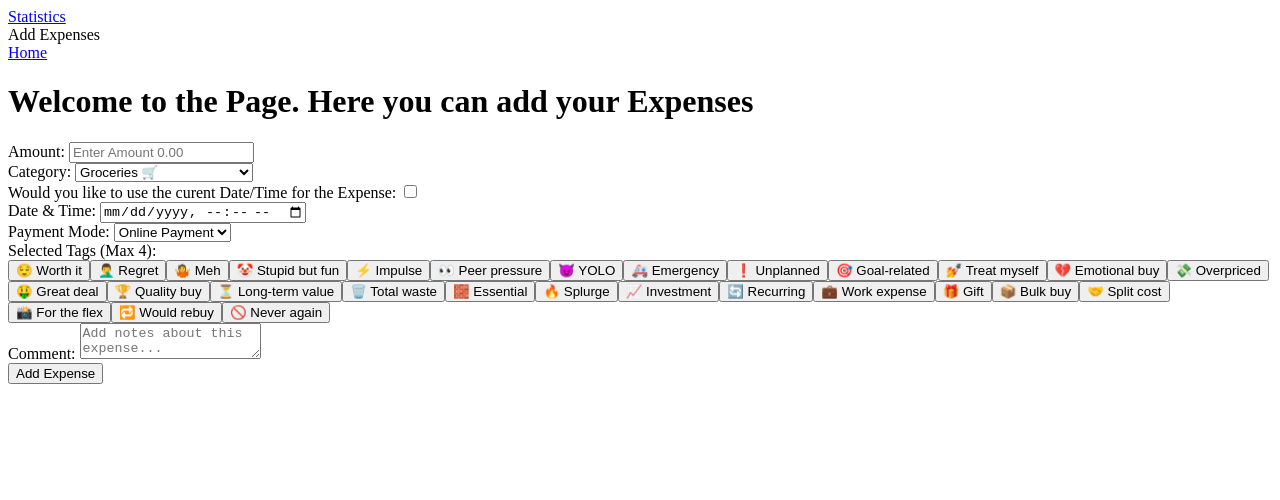
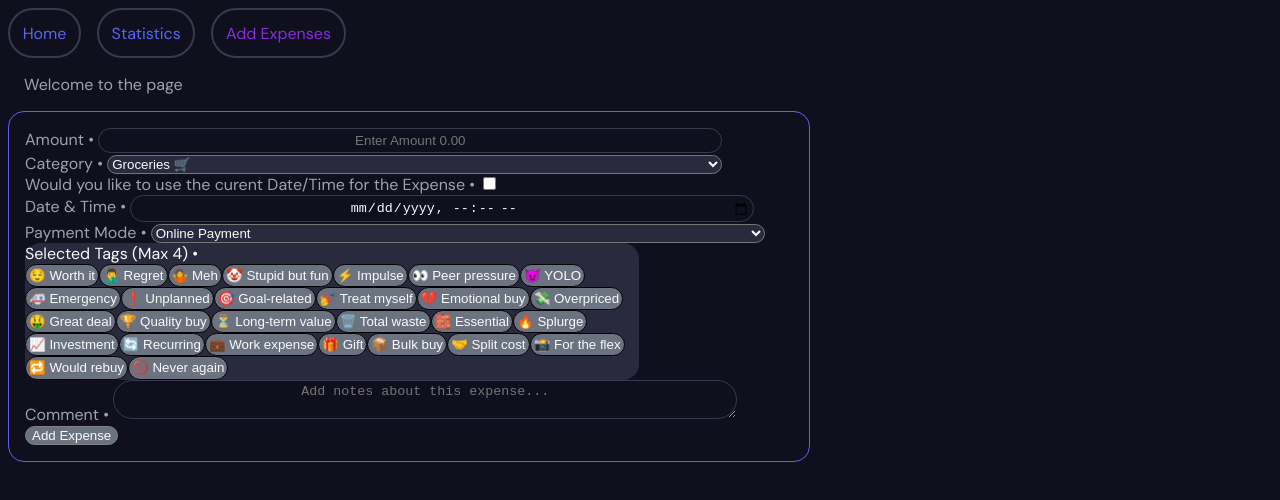
Before and after one commit to Bijay-Codes/Expenses-Tracker, a plain HTML site: page HTML/AddExpenses.html in a window 1280 px wide. Drawn offline with nearby package versions, Linux system fonts and the light colour scheme.

Commit message:
Added css to the add expenses page

```diff
--- /dev/null
+++ b/CSS/AddExpenses.css
@@ -0,0 +1,160 @@
+:root {
+    /* Dark theme base (keep these) */
+    --prim-bg-color: #0f0f1e;
+    --sec-bg-color: #1a1a2e;
+    --main-bg-color: #2a2a3e;
+    --prim-border-color: #3a3a4e;
+
+    /* Text colors */
+    --prim-text: #f9fafb;
+    --sec-text: #9ca3af;
+    --comment-text: #c4c4c4;
+
+    /* Judgment colors (for tags/cards) */
+    --good-decision: #10b981;
+    --bad-decision: #ef4444;
+    --neutral-decision: #f59e0b;
+
+    /* Amount highlight */
+    --amount-color: #fbbf24;
+
+    /* Old accent colors (can still use these for buttons) */
+    --acc1: #5865f2;
+    --acc2: #4752c4;
+    --prim-green: #57f287;
+    --sec-orange: #faa61a;
+    --sec-red: #ed4245;
+    --prim-grey: #6b7280;
+}
+
+
+body {
+    font-family: 'DM Sans', sans-serif;
+    font-weight: 300;
+    background-color: var(--prim-bg-color);
+    background-size: 120px 120px;
+    background-repeat: repeat;
+    color: var(--sec-text);
+}
+
+.greeting {
+    /* text-align: center; */
+    padding: 1rem;
+}
+
+/* Navbar */
+a {
+    text-decoration: none;
+    color: inherit;
+    font-family: inherit;
+}
+
+.navbar-links {
+    display: flex;
+    color: var(--prim-text);
+    gap: 1rem;
+}
+
+.tabs {
+    font: inherit;
+    background-color: transparent;
+    border: 2px solid var(--prim-border-color);
+    color: var(--acc1);
+    padding: 1%;
+    border-radius: 999px;
+
+}
+
+.tabs:hover {
+    color: blueviolet;
+    transition: color 1s;
+}
+
+.selected-page {
+    color: blueviolet;
+}
+
+.selected-page:hover {
+    background-color: var(--sec-bg-color);
+    color: var(--acc1);
+    transition: background-color 1.5s, color 1s;
+}
+
+#expense-form {
+    width: 60vw;
+    height: auto;
+    background-color: transparent;
+    padding: 1rem;
+    border: 0.5px solid var(--acc1);
+    border-radius: 1rem;
+}
+
+input[type="number"]::-webkit-inner-spin-button,
+input[type="number"]::-webkit-outer-spin-button {
+    -webkit-appearance: none;
+    margin: 0;
+}
+
+/* Limited browsers only i will add others in future */
+.inputs {
+    background-color: var(--prim-bg-color);
+    color: var(--prim-text);
+    border: 1px solid var(--prim-border-color);
+    border-radius: 999px;
+    text-align: center;
+    padding: 0.5%;
+    height: 10%;
+    width: 80%;
+}
+
+.tags-button {
+    background-color: var(--prim-grey);
+    color: var(--prim-text);
+    border: 1px solid black;
+    text-align: center;
+    padding: 0.5%;
+    border-radius: 999px;
+}
+
+.tags-list::-webkit-scrollbar {
+    width: 6px;
+}
+
+.tags-list::-webkit-scrollbar-thumb {
+    background: #555;
+    border-radius: 10px;
+}
+
+.tags-list::-webkit-scrollbar-track {
+    background: transparent;
+}
+
+.tags-list {
+    max-height: 40vh;
+    max-width: 60vw;
+    overflow-y: auto;
+}
+
+.selected {
+    background-color: var(--prim-green);
+}
+
+.select {
+    background-color: var(--main-bg-color);
+    color: var(--prim-text);
+    border-radius: 1rem;
+    height: 10%;
+    width: 80%;
+}
+
+.add-button {
+    background-color: var(--prim-grey);
+    color: var(--prim-text);
+    border: 1px solid grey;
+    border-radius: 1rem;
+}
+
+.add-button:hover {
+    background-color: var(--good-decision);
+    border: 1px solid var(--prim-green);
+}
--- a/HTML/AddExpenses.html
+++ b/HTML/AddExpenses.html
@@ -4,54 +4,58 @@
 <head>
     <meta charset="UTF-8">
     <meta name="viewport" content="width=device-width, initial-scale=1.0">
-    <title>Document</title>
+    <title>Expenses-Tracker/AddPage</title>
+    <link rel="preconnect" href="https://fonts.googleapis.com">
+    <link rel="preconnect" href="https://fonts.gstatic.com" crossorigin>
+    <link href="https://fonts.googleapis.com/css2?family=Outfit:wght@700&family=DM+Sans:wght@400;500&display=swap"
+        rel="stylesheet">
+
+    <link rel="stylesheet" href="../CSS/AddExpenses.css">
 </head>
 
 <body>
-    <div class="navbar links">
+    <div class="navbar-links">
+        <div class="tabs"><a href="./Home.html">Home</a></div>
         <div class="tabs"><a href="./Statistics.html">Statistics</a></div>
-        <div class="tabs">Add Expenses</div>
-        <div class="tabs selected"><a href="./Home.html">Home</a></div>
+        <div class="tabs selected-page">Add Expenses</div>
     </div>
-
-    <h1>Welcome to the Page. Here you can add your Expenses</h1>
+    <div class="greeting">Welcome to the page</div>
     <form id="expense-form">
         <div class="form-header">
             <div class="form-amount">
-                <label for="amount">Amount: </label>
-                <input type="number" name="amount" placeholder="Enter Amount 0.00" required>
+                <label for="amount">Amount • </label>
+                <input type="number" name="amount" placeholder="Enter Amount 0.00" required class="inputs">
             </div>
             <div class="form-category">
-                <label for="category">Category: </label>
-                <select name="category"dataset-input-type="category"class="category-list"></select>
+                <label for="category">Category • </label>
+                <select name="category" dataset-input-type="category" class="category-list select"></select>
             </div>
         </div>
         <div class="form-body">
             <div class="form-date-time">
-                <label for="current-date-time">Would you like to use the curent Date/Time for the Expense: </label>
+                <label for="current-date-time">Would you like to use the curent Date/Time for the Expense • </label>
                 <input type="checkbox" name="checkbox_datetime" class="checkbox-current-datetime">
                 <div class="date-time-input">
-                    <label for="datetime">Date & Time: </label>
-                    <input type="datetime-local" class="datetime" name="datetime" required>
+                    <label for="datetime">Date & Time • </label>
+                    <input type="datetime-local" class="datetime inputs" name="datetime" required>
                 </div>
             </div>
             <div class="form-payment-mode">
-                <label for="payment-mode">Payment Mode: </label>
-                <select name="paymentMode">
+                <label for="payment-mode">Payment Mode • </label>
+                <select name="paymentMode" class="select">
                     <option value="0" selected>Online Payment</option>
                     <option value="1">Offline Payment</option>
                 </select>
             </div>
 
-            <div class="tags-section">
-                <div class="selected-tags">Selected Tags (Max 4): </div>
+            <div class="tags-section select">
+                <div class="selected-tags">Selected Tags (Max 4) • </div>
                 <div class="tags-list"></div>
             </div>
         </div>
-
         <div class="form-footer">
-            <label for="comment">Comment: </label>
-            <textarea name="comment" placeholder="Add notes about this expense..."></textarea>
+            <label for="comment">Comment • </label>
+            <textarea name="comment" placeholder="Add notes about this expense..." class="inputs"></textarea>
         </div>
         <button type="submit" class="add-button">Add Expense</button>
     </form>
--- a/Javascript/AddExpenses.js
+++ b/Javascript/AddExpenses.js
@@ -3,7 +3,6 @@ import { category } from "./Data/category.js";
 import { saveToStorage, renderCategory, tagsList, renderTagsPane, formatDate } from "./utility.js";
 import { collectiveExpenses } from "./Data/expenses.js";
 const expenseForm = document.getElementById('expense-form');
-const errorBox = document.querySelector('.error-box')
 // function renderCategory(list, classSelector) {
 //     const categoryTag = document.querySelector(`.${classSelector}`);
 //     let html = '';
@@ -65,7 +64,7 @@ function checkCustomDate() {
         }
         else {
             customDateTime.innerHTML = `<label for="datetime">Date & Time: </label>
-                    <input type="datetime-local" class="datetime" name="datetime" required>`
+                    <input type="datetime-local" class="datetime inputs" name="datetime" required>`
         }
     })
 };
```
